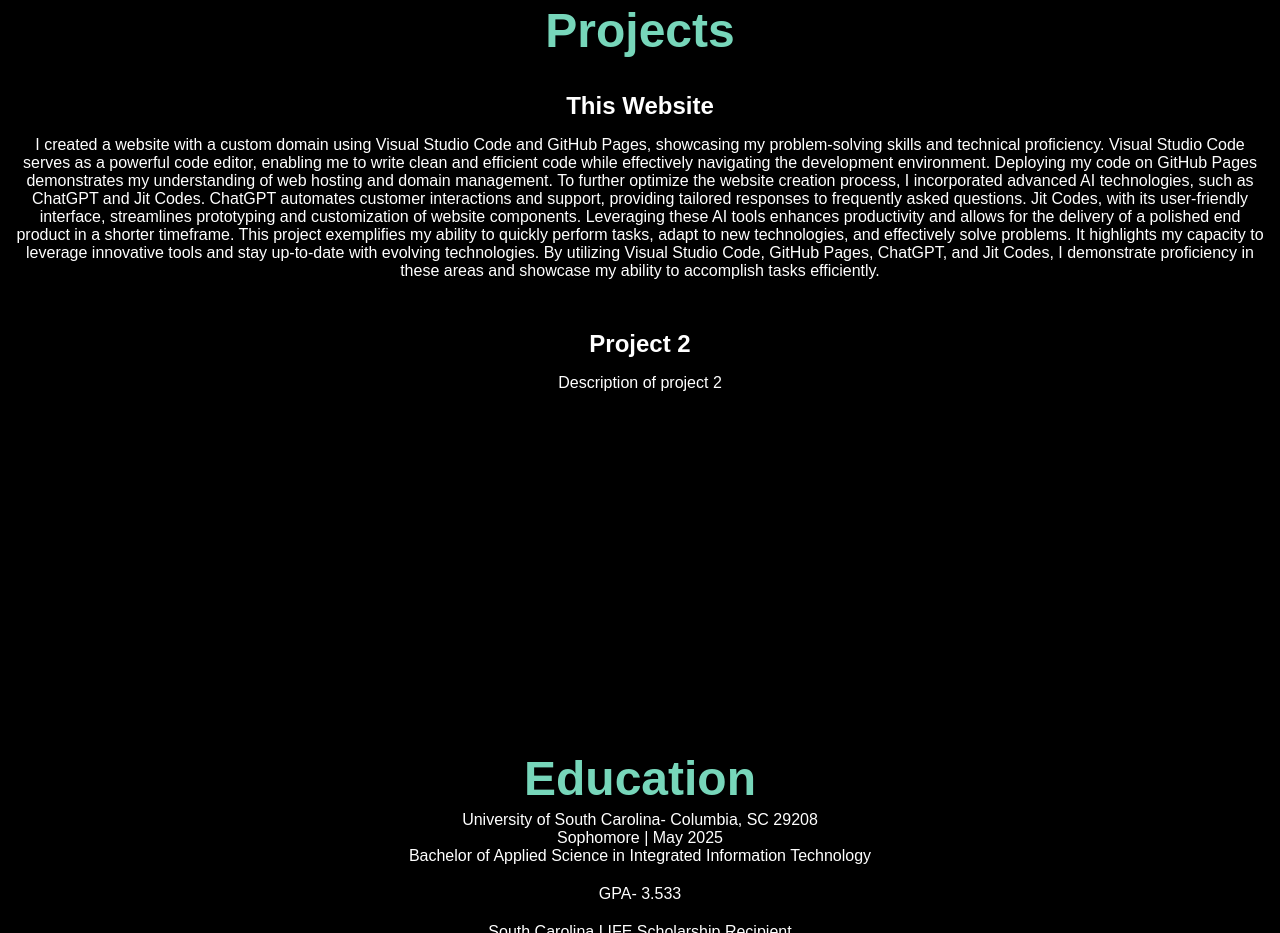
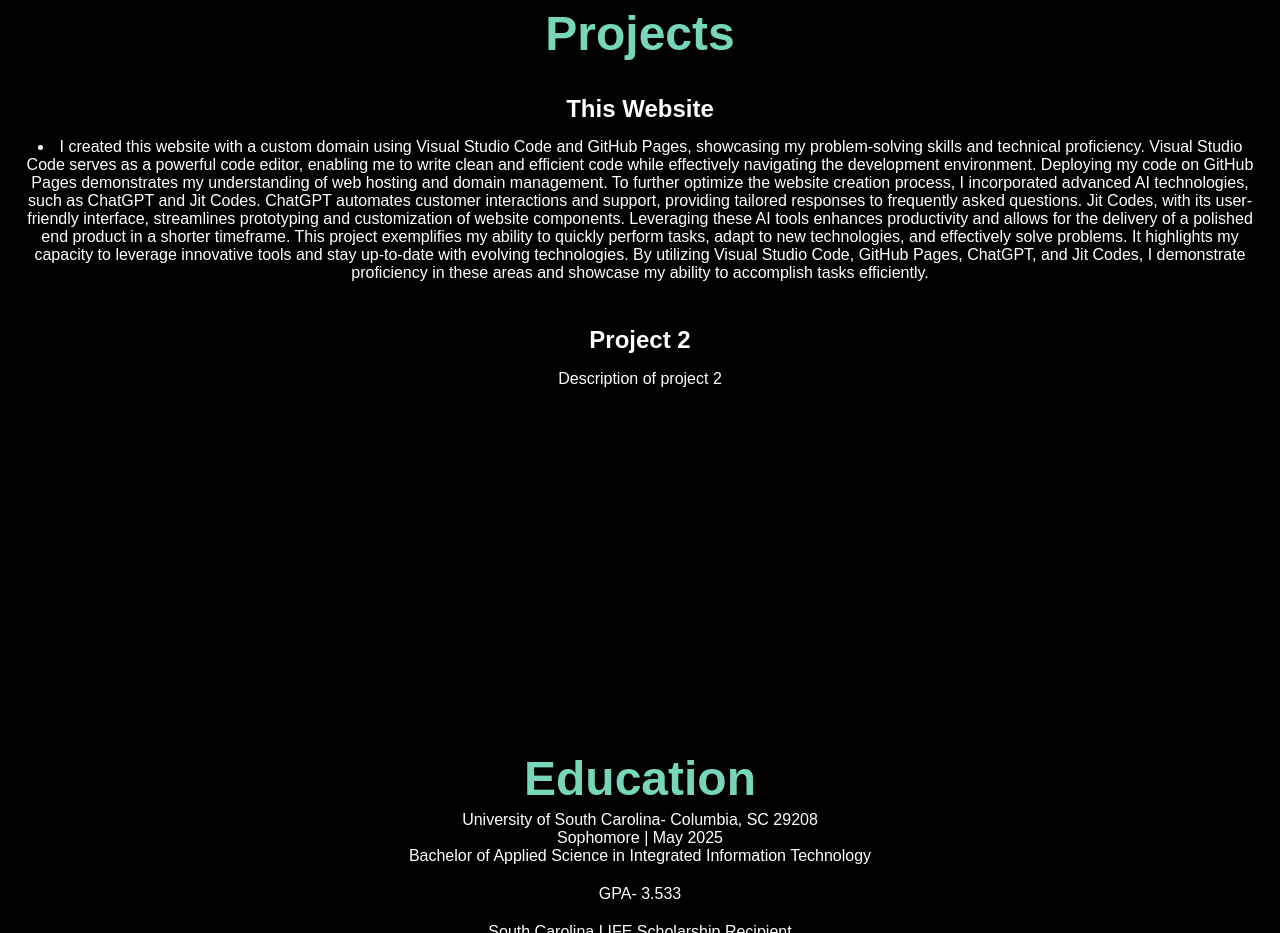
Before and after one commit to JamesDylanDenning/jamesdylandenning.github.io, a plain HTML site: page index.html in a window 1280 px wide. Shown: the part 1892-2825 px from the top of the page. Drawn offline with Linux system fonts and the light colour scheme.

Commit message:
Add files via upload

```diff
--- a/index.html
+++ b/index.html
@@ -46,11 +46,11 @@
       <h2>Projects</h2>
       <article>
         <h3>This Website</h3>
-        <p> I created a website with a custom domain using Visual Studio Code and GitHub Pages, showcasing my problem-solving skills and technical proficiency. Visual Studio Code serves as a powerful code editor, enabling me to write clean and efficient code while effectively navigating the development environment. Deploying my code on GitHub Pages demonstrates my understanding of web hosting and domain management.
+        <li>I created this website with a custom domain using Visual Studio Code and GitHub Pages, showcasing my problem-solving skills and technical proficiency. Visual Studio Code serves as a powerful code editor, enabling me to write clean and efficient code while effectively navigating the development environment. Deploying my code on GitHub Pages demonstrates my understanding of web hosting and domain management.
 
           To further optimize the website creation process, I incorporated advanced AI technologies, such as ChatGPT and Jit Codes. ChatGPT automates customer interactions and support, providing tailored responses to frequently asked questions. Jit Codes, with its user-friendly interface, streamlines prototyping and customization of website components. Leveraging these AI tools enhances productivity and allows for the delivery of a polished end product in a shorter timeframe.
 
-          This project exemplifies my ability to quickly perform tasks, adapt to new technologies, and effectively solve problems. It highlights my capacity to leverage innovative tools and stay up-to-date with evolving technologies. By utilizing Visual Studio Code, GitHub Pages, ChatGPT, and Jit Codes, I demonstrate proficiency in these areas and showcase my ability to accomplish tasks efficiently.</p>
+          This project exemplifies my ability to quickly perform tasks, adapt to new technologies, and effectively solve problems. It highlights my capacity to leverage innovative tools and stay up-to-date with evolving technologies. By utilizing Visual Studio Code, GitHub Pages, ChatGPT, and Jit Codes, I demonstrate proficiency in these areas and showcase my ability to accomplish tasks efficiently.</li>
       </article>
       <article>
         <h3>Project 2</h3>
```
